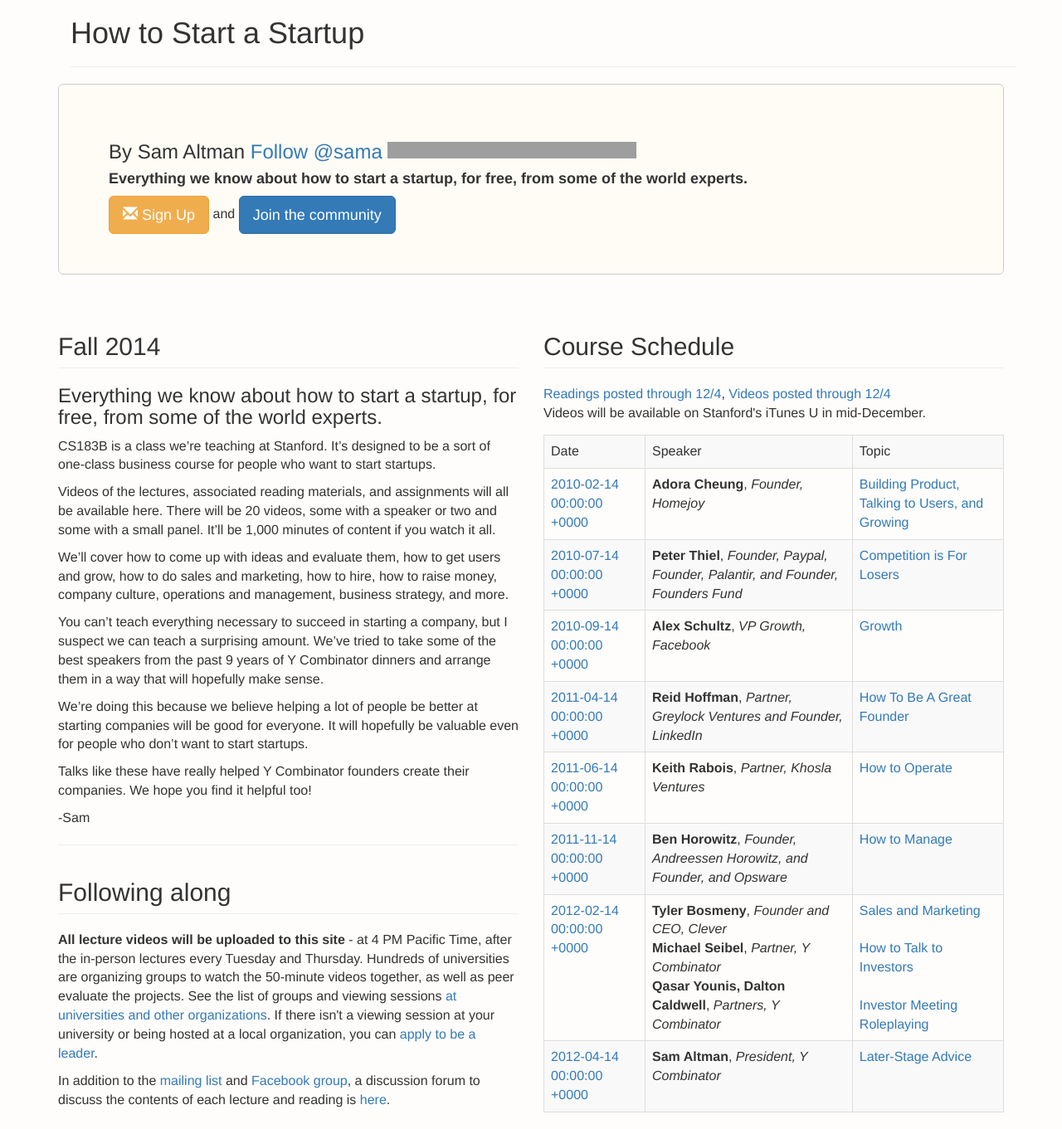
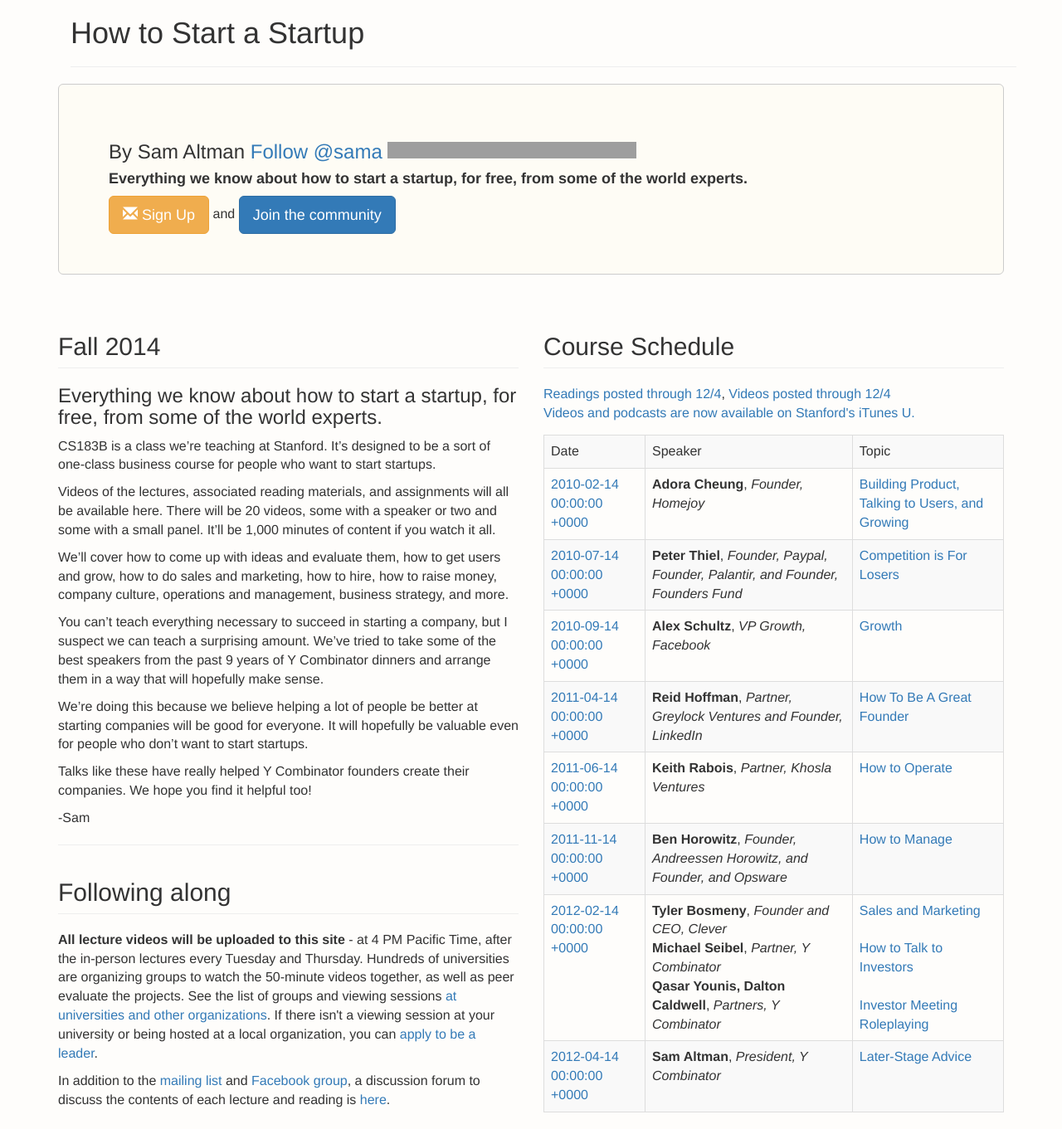
Before and after one commit to potluck/cs183b-bootstrap, a Jekyll site: the page built from index.md, in a window 1280 px wide. Shown: the whole page at 83% size. Built offline with Jekyll 4.4.1, drawn with Linux system fonts in a browser that asks for light colours; nearby versions of some CDN libraries; library files that are not in the unit come from our copies; comment, search, counter and statistics services are not loaded; a file with an impossible date is left out; grey boxes are pictures that could not be loaded.

Commit message:
itunes u link

```diff
--- a/index.md
+++ b/index.md
@@ -61,7 +61,7 @@
     </h2>
     <a href="/lists/readings/">Readings posted through 12/4</a>, <a href="https://www.youtube.com/channel/UCxIJaCMEptJjxmmQgGFsnCg/">Videos posted through 12/4</a>
     <br>
-    Videos will be available on Stanford's iTunes U in mid-December.
+    <a href="https://itunes.apple.com/us/course/how-to-start-a-startup/id951932247">Videos and podcasts are now available on Stanford's iTunes U.</a>
     <table class="table table-striped table-bordered top-margin">
       <tr>
         <td>Date</td>
```
